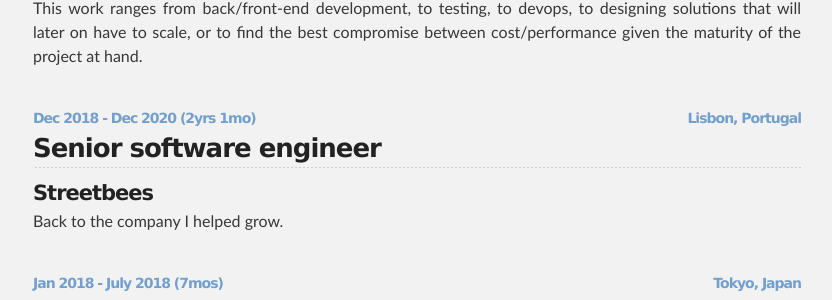
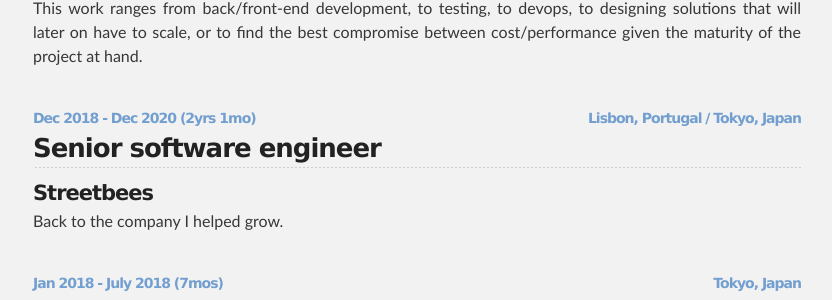
Before and after one commit to goncalvesjoao/goncalvesjoao.github.io, a Jekyll site: the page built from index.html, in a window 1280 px wide and 900 px high, scrolled down 356 px. Shown: the part 150-450 px from the top of the window, without its empty margins (223-1055 px from the left). Built offline with Jekyll 4.4.1, drawn with Linux system fonts in a browser that asks for light colours.

Commit message:
CV update

```diff
--- a/index.html
+++ b/index.html
@@ -12,7 +12,7 @@ layout: default
     <h4>My own projects</h4>
     <p class="description">Been focused on my own projects with two more talented guys, assisting in whatever is needed for the project to succeed, doesn't matter if back/front-end, devops or mobile.<br/>My main work has been building RoR Apps that contain both a CMS and an API, for mobile apps to consume.<br/>This work ranges from back/front-end development, to testing, to devops, to designing solutions that will later on have to scale, or to find the best compromise between cost/performance given the maturity of the project at hand.</p>
 
-    <h5>Dec 2018 - Dec 2020 (2yrs 1mo)<span class="location">Lisbon, Portugal</span></h5>
+    <h5>Dec 2018 - Dec 2020 (2yrs 1mo)<span class="location">Lisbon, Portugal / Tokyo, Japan</span></h5>
     <h2>Senior software engineer</h2>
     <h4>Streetbees</h4>
     <p class="description">Back to the company I helped grow.</p>
```
